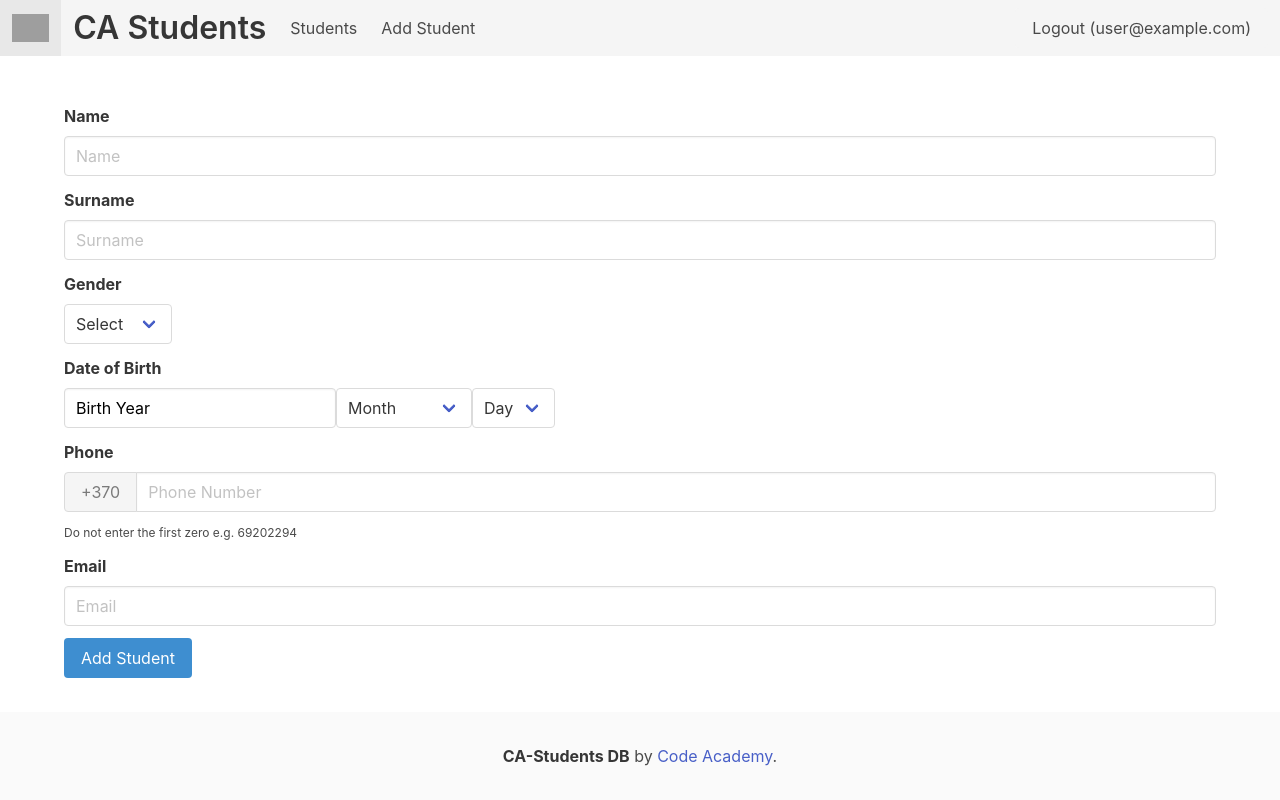
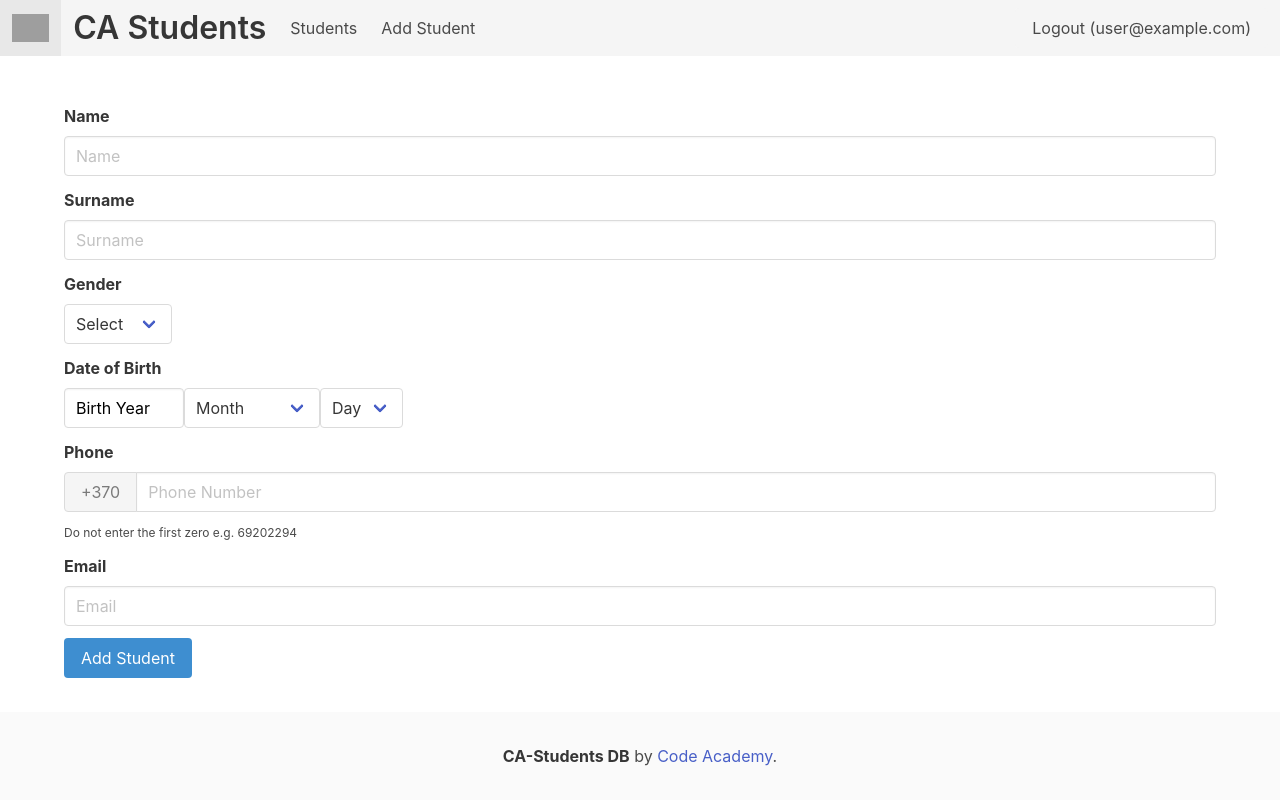
Before and after one commit to DovydasZilinskas/ca-project, a Vue app: page /add in a window 1280 px wide. Built offline with nearby package versions, Linux system fonts and the light colour scheme; no server answers; sample sign-in values are in the browser's storage; grey boxes are pictures that could not be loaded.

Commit message:
data validation fixes

```diff
--- a/src/views/AddStudent.vue
+++ b/src/views/AddStudent.vue
@@ -46,7 +46,8 @@
         <div class="control">
           <input
             v-model="year"
-            maxlength="4"
+            max="2021"
+            min="1920"
             class="input"
             id="year"
             type="number"
@@ -127,6 +128,8 @@
                 id="phone"
                 type="tel"
                 placeholder="Phone Number"
+                maxlength="8"
+                minlength="8"
                 required
               />
             </p>
@@ -210,4 +213,7 @@ export default {
 #year::placeholder {
   color: black;
 }
+#year {
+  width: 120px;
+}
 </style>
```
